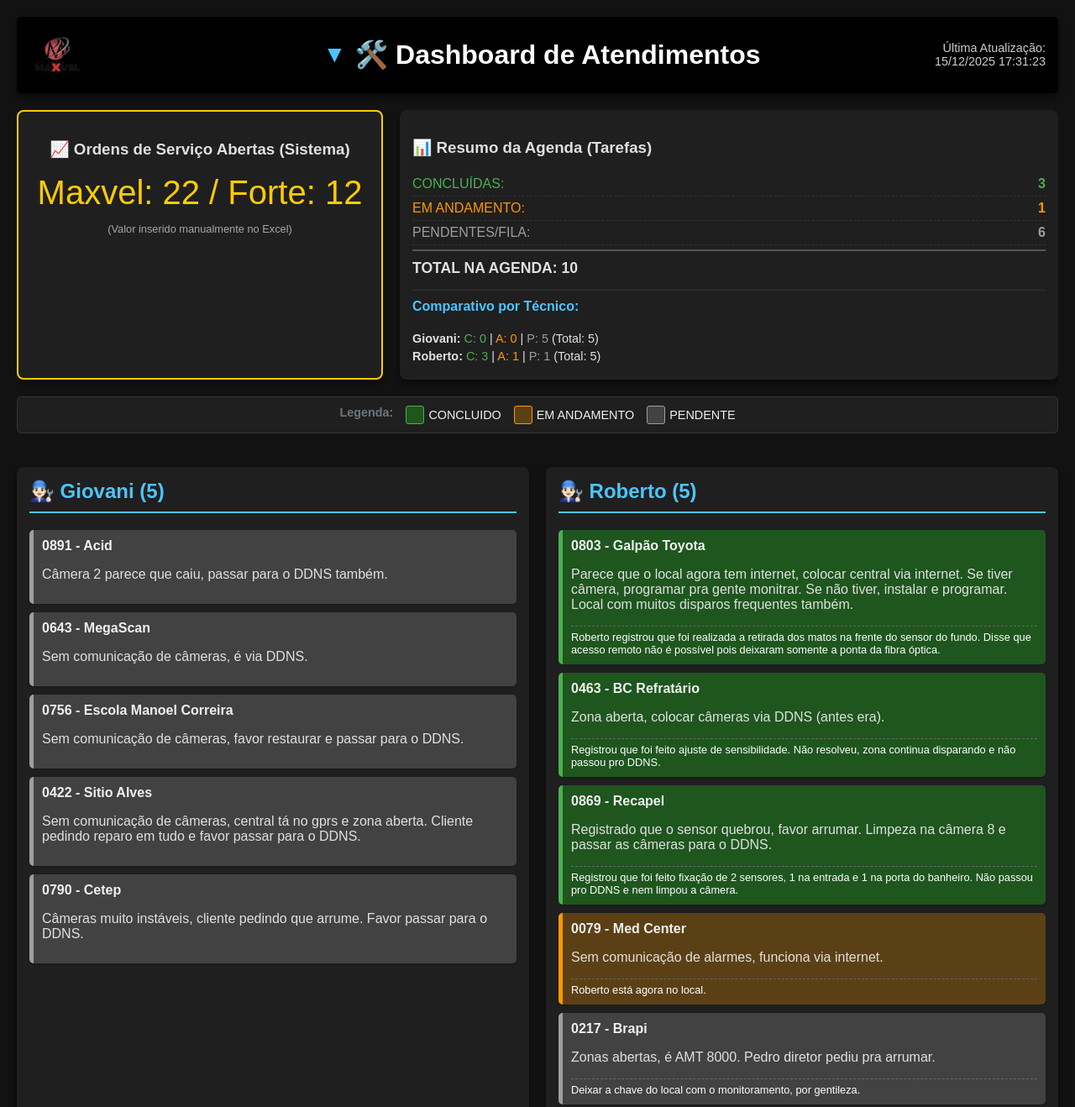
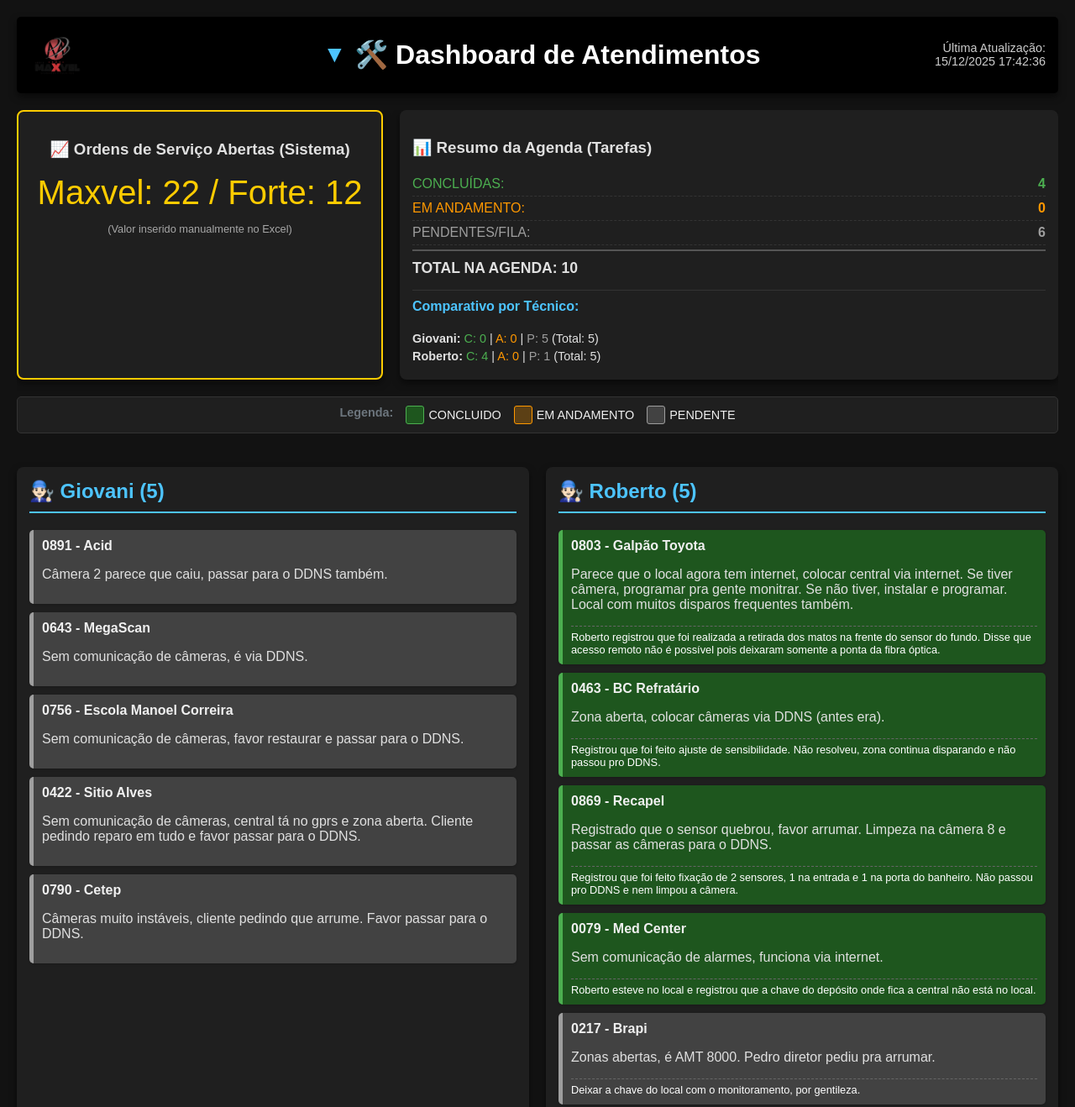
Before and after one commit to pedrohcarvalho201-spec/painel-agenda-tecnica, a plain HTML site: page index.html in a window 1280 px wide. Shown: the top 1318 px of the page at 84% size. Drawn offline with Linux system fonts and the light colour scheme.

Commit message:
Atualizacao rapida de agenda as 17:42:37,76

```diff
--- a/index.html
+++ b/index.html
@@ -176,7 +176,7 @@
             <h1>🛠️ Dashboard de Atendimentos</h1>
         </div>
 
-        <p class="data-att">Última Atualização: 15/12/2025 17:31:23</p>
+        <p class="data-att">Última Atualização: 15/12/2025 17:42:36</p>
     </div>
 
     <div id="collapse-button-container">
@@ -193,8 +193,8 @@
 
             <div class="stats-comparativo">
                 <h3>📊 Resumo da Agenda (Tarefas)</h3>
-                <div class="stats-item" style="color: #4CAF50;"><span>CONCLUÍDAS:</span> <span class="stat-value">3</span></div>
-                <div class="stats-item" style="color: #FF9800;"><span>EM ANDAMENTO:</span> <span class="stat-value">1</span></div>
+                <div class="stats-item" style="color: #4CAF50;"><span>CONCLUÍDAS:</span> <span class="stat-value">4</span></div>
+                <div class="stats-item" style="color: #FF9800;"><span>EM ANDAMENTO:</span> <span class="stat-value">0</span></div>
                 <div class="stats-item" style="color: #9E9E9E;"><span>PENDENTES/FILA:</span> <span class="stat-value">6</span></div>
                 <div class="total-geral"><span>TOTAL NA AGENDA:</span> <span class="stat-value">10</span></div>
 
@@ -210,8 +210,8 @@
 
                     <div style="font-size: 0.9em; padding-bottom: 5px;">
                         <span style="font-weight: bold;">Roberto:</span>
-                        <span style="color: #4CAF50;">C: 3</span> |
-                        <span style="color: #FF9800;">A: 1</span> |
+                        <span style="color: #4CAF50;">C: 4</span> |
+                        <span style="color: #FF9800;">A: 0</span> |
                         <span style="color: #9E9E9E;">P: 1</span>
                         (Total: 5)
                     </div>
@@ -326,14 +326,14 @@
 
                     </div>
 
-                    <div class="card-tarefa EM_ANDAMENTO">
+                    <div class="card-tarefa CONCLUIDO">
                         <div class="card-header">0079 - Med Center</div>
                         <p>Sem comunicação de alarmes, funciona via internet.</p>
 
 
 
 
-                            <div class="card-obs">Roberto está agora no local.</div>
+                            <div class="card-obs">Roberto esteve no local e registrou que a chave do depósito onde fica a central não está no local.</div>
 
 
                     </div>
```
Also changed, not shown: 2 other files.
